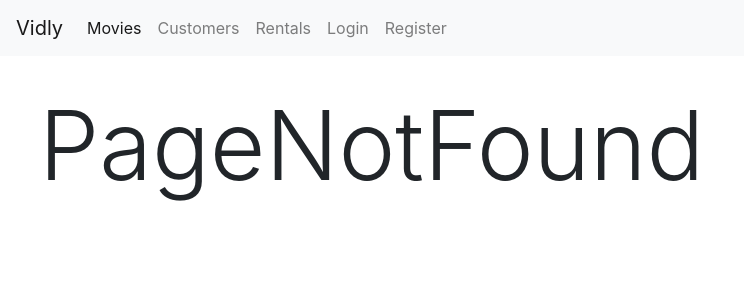
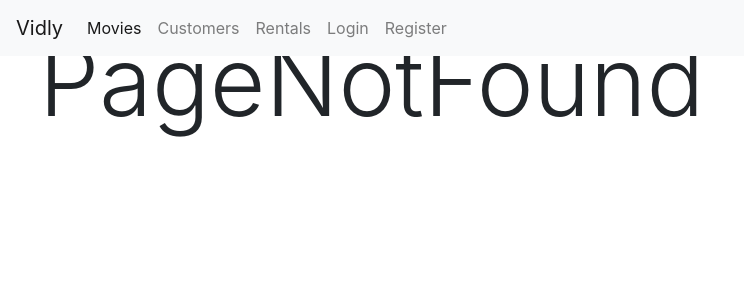
Before and after one commit to Abhinav-Reddy-k/Blockbuster-Video, a React (Create React App) app: page /pageNotFound in a window 1280 px wide. Shown: the top 300 px of the page, without its empty margins (0-744 px from the left). Built offline with nearby package versions, Linux system fonts and the light colour scheme.

Commit message:
Fixed search issues

```diff
--- a/src/components/Navbar/navbar.jsx
+++ b/src/components/Navbar/navbar.jsx
@@ -4,7 +4,7 @@ import { Link } from "react-router-dom";
 class NavBar extends Component {
   render() {
     return (
-      <nav className="navbar navbar-expand-lg navbar-light bg-light bm">
+      <nav className="navbar fixed-top navbar-expand-lg navbar-light bg-light bm">
         <Link className="navbar-brand" to="/">
           Vidly
         </Link>
--- a/src/components/movies.jsx
+++ b/src/components/movies.jsx
@@ -5,7 +5,7 @@ import { pagination } from "./utils/paginationFunc";
 import { getGenres } from "./../services/fakeGenreService";
 import Genre from "./common/genreSelect";
 import MoviesTable from "./moviesTable";
-import _, { startsWith } from "lodash";
+import _ from "lodash";
 import { Link } from "react-router-dom";
 import Search from "./common/serach";
 
@@ -13,7 +13,7 @@ class Movies extends Component {
   state = {
     movies: [],
     genres: [],
-    pageSize: 5,
+    pageSize: 8,
     currentPage: 1,
     currentGenre: "All Genres",
     searchValue: "",
@@ -44,7 +44,7 @@ class Movies extends Component {
 
   handleGenreSelect = (genre) => {
     if (this.searchValue) this.setState({currentGenre: "All Genre"});
-    this.setState({ currentGenre: genre });
+    this.setState({ currentGenre: genre, searchValue:"" });
     this.setState({ currentPage: 1 });
   };
 
```
